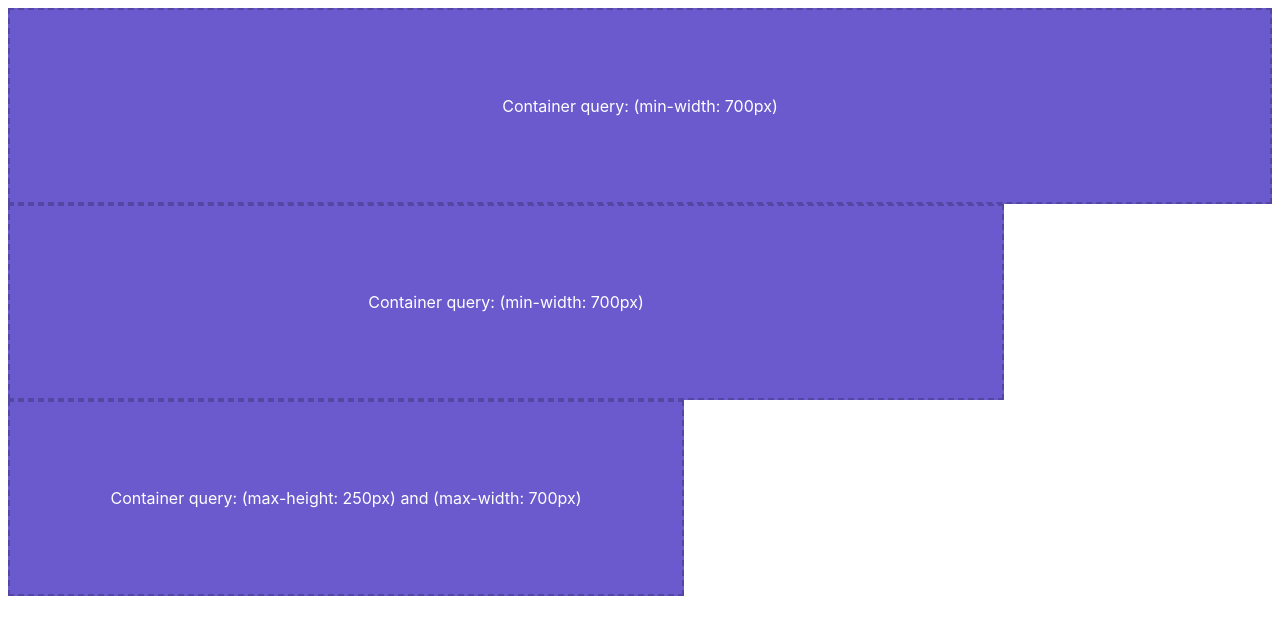
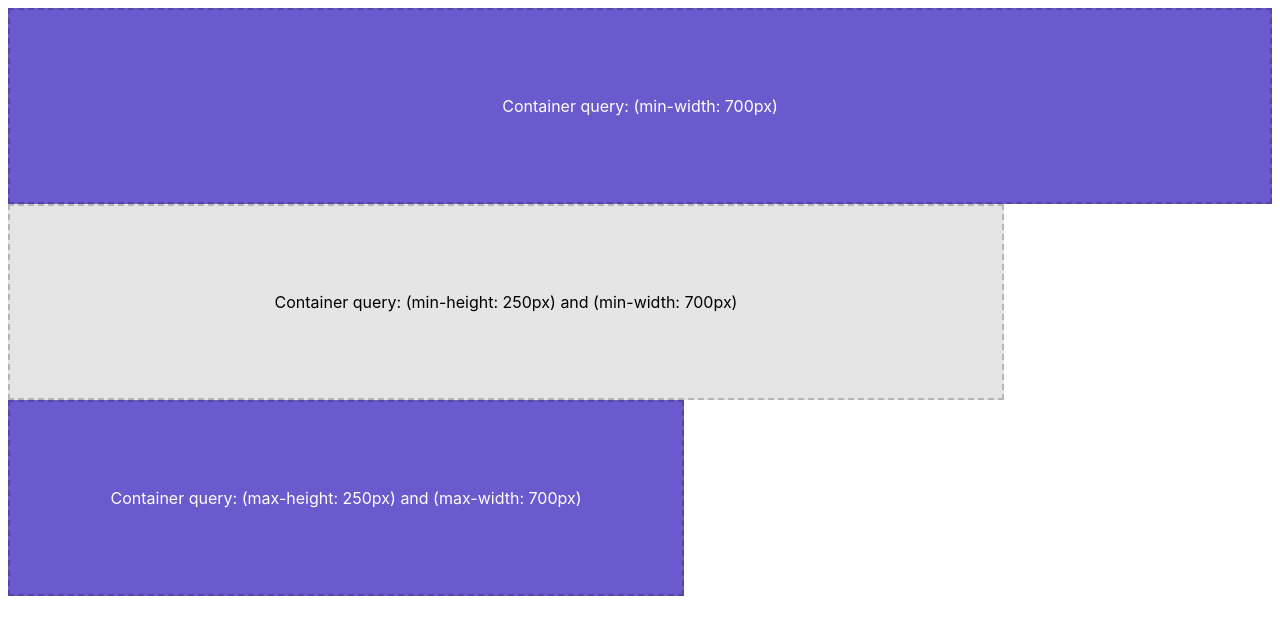
Before and after one commit to trys/container, a website: page index.html in a window 1280 px wide. Drawn offline with Linux system fonts and the light colour scheme.

Commit message:
Another query

```diff
--- a/index.html
+++ b/index.html
@@ -53,7 +53,9 @@
   </head>
   <body>
     <header data-container-query="(min-width: 700px)"></header>
-    <header data-container-query="(min-width: 700px)"></header>
+    <header
+      data-container-query="(min-height: 250px) and (min-width: 700px)"
+    ></header>
     <header
       data-container-query="(max-height: 250px) and (max-width: 700px)"
     ></header>
```
